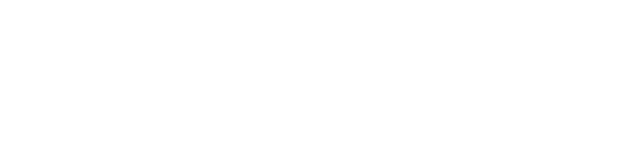
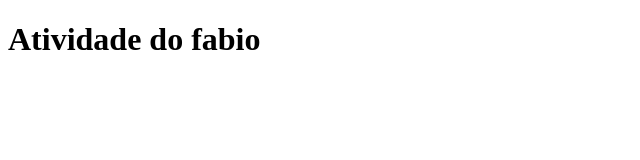
Before and after one commit to marieduardabarbieri/atividade-fabio, a plain HTML site: page index.html in a window 1280 px wide. Shown: the whole page, without its empty margins (0-640 px from the left). Drawn offline with Linux system fonts and the light colour scheme.

```diff
--- a/index.html
+++ b/index.html
@@ -5,5 +5,7 @@
     <meta name="viewport" content="width=device-width, initial-scale=1.0" />
     <title>Document</title>
   </head>
-  <body></body>
+  <body>
+    <h1>Atividade do fabio</h1>
+  </body>
 </html>
```
Also changed, not shown: img/image1.png (added), img/image2.png (added), img/image3.png (added).
